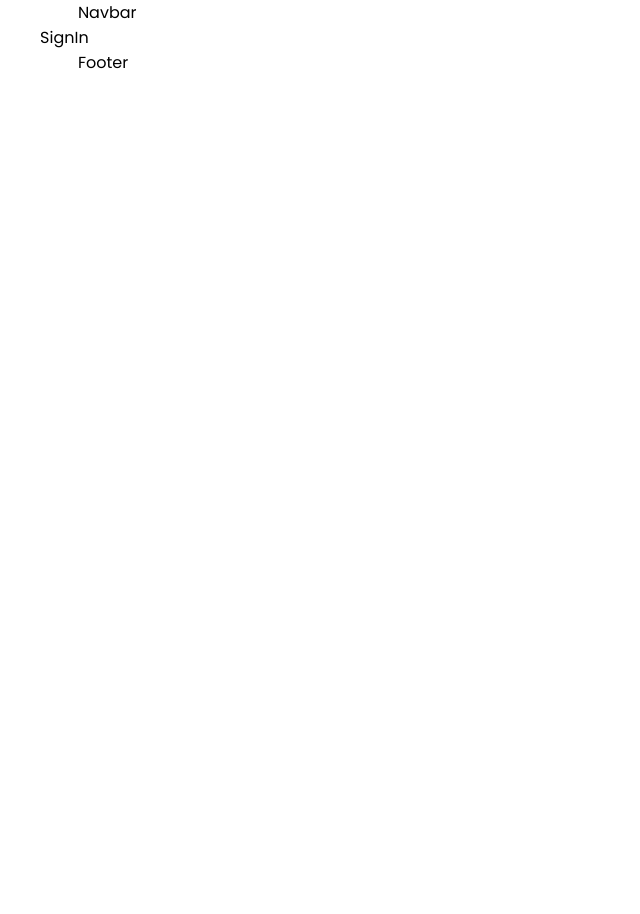
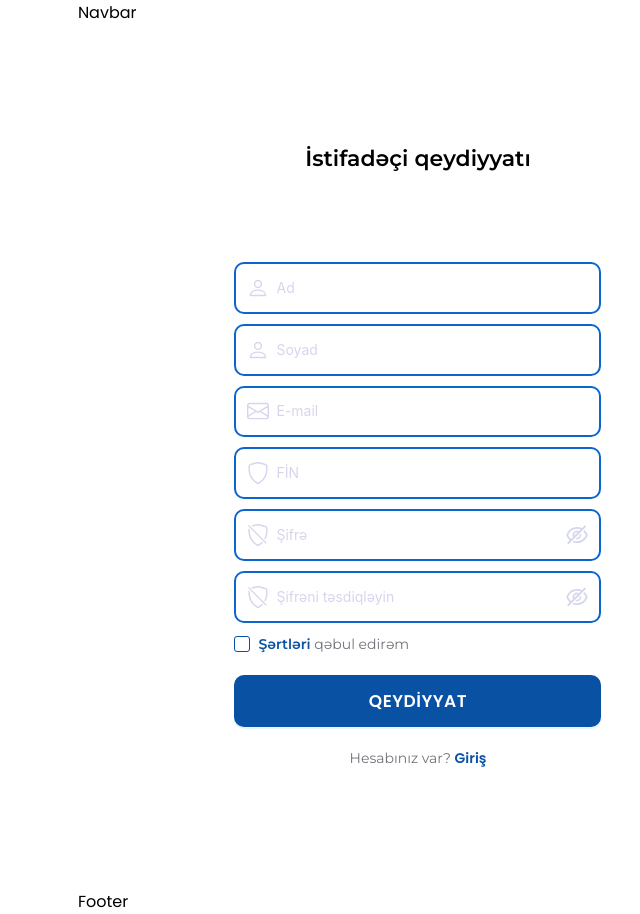
Before and after one commit to SamirrOrucov/JobApplicationProject, a React (Vite) app: page /sign-in in a window 1280 px wide. Shown: the whole page, without its empty margins (222-862 px from the left). Before the commit the page ends 800 px from the top, so only its background shows below. Built offline with nearby package versions, Linux system fonts and the light colour scheme.

Commit message:
sign in design done

```diff
--- a/src/components/SignIn/SignIn.jsx
+++ b/src/components/SignIn/SignIn.jsx
@@ -1,9 +1,196 @@
-import React from 'react'
-import "./SignIn.scss"
+import { Button, Checkbox, Form, Input } from "antd";
+import React from "react";
+import { BsEnvelope, BsPerson, BsShield, BsShieldSlash } from "react-icons/bs";
+import { Link } from "react-router-dom";
+import "./SignIn.scss";
+const onFinish = (values) => {
+  console.log("Success:", values);
+};
+const onFinishFailed = (errorInfo) => {
+  console.log("Failed:", errorInfo);
+};
 function SignIn() {
   return (
-    <div>SignIn</div>
-  )
+    <div className="signin-container">
+      <h1>İstifadəçi qeydiyyatı</h1>
+      <div className="signin-content">
+        <Form
+          name="basic"
+          labelCol={{
+            span: 8,
+          }}
+          wrapperCol={{
+            span: 16,
+          }}
+          style={{
+            maxWidth: 600,
+          }}
+          initialValues={{
+            remember: true,
+          }}
+          onFinish={onFinish}
+          onFinishFailed={onFinishFailed}
+          autoComplete="off"
+        >
+          <div className="inputs">
+            <Form.Item
+              name="name"
+              rules={[
+                {
+                  required: true,
+                  message: "Zəhmət olmasa adınızı daxil edin!",
+                },
+              ]}
+            >
+              <Input className="input" prefix={<BsPerson />} placeholder="Ad" />
+            </Form.Item>
+
+            <Form.Item
+              name="surname"
+              rules={[
+                {
+                  required: true,
+                  message: "Zəhmət olmasa soyadınızı daxil edin!",
+                },
+              ]}
+            >
+              <Input
+                className="input"
+                prefix={<BsPerson />}
+                placeholder="Soyad"
+              />
+            </Form.Item>
+
+            <Form.Item
+              name="email"
+              rules={[
+                {
+                  required: true,
+                  message: "Zəhmət olmasa e-mailinizi daxil edin!",
+                },
+                {
+                  type: "email",
+                  message: "E-mail düzgün deyil!",
+                },
+              ]}
+            >
+              <Input
+                className="input"
+                prefix={<BsEnvelope />}
+                placeholder="E-mail"
+              />
+            </Form.Item>
+
+            <Form.Item
+              name="fin"
+              rules={[
+                {
+                  required: true,
+                  message: "Zəhmət olmasa FİN kodunuzu daxil edin!",
+                },
+                {
+                  min: 7,
+                  max: 7,
+                  message: "FİN kod 7 simvoldan ibarət olmalıdır!",
+                },
+              ]}
+            >
+              <Input
+                className="input"
+                onInput={(e) => (e.target.value = e.target.value.toUpperCase())}
+                prefix={<BsShield />}
+                placeholder="FİN"
+              />
+            </Form.Item>
+
+            <Form.Item
+              name="password"
+              rules={[
+                {
+                  required: true,
+                  message: "Zəhmət olmasa şifrənizi daxil edin!",
+                },
+                {
+                  min: 8,
+                  message: "Şifrə ən az 8 simvoldan ibarət olmalıdır!",
+                },
+              ]}
+            >
+              <Input.Password
+                className="input"
+                prefix={<BsShieldSlash />}
+                placeholder="Şifrə"
+              />
+            </Form.Item>
+
+            <Form.Item
+              name="confirm"
+              dependencies={["password"]}
+              rules={[
+                {
+                  required: true,
+                  message: "Zəhmət olmasa şifrənizi təsdiqləyin!",
+                },
+                ({ getFieldValue }) => ({
+                  validator(_, value) {
+                    if (!value || getFieldValue("password") === value) {
+                      return Promise.resolve();
+                    }
+                    return Promise.reject(
+                      new Error("Daxil etdiyiniz yeni şifrə uyğun gəlmir!")
+                    );
+                  },
+                }),
+              ]}
+            >
+              <Input.Password
+                className="input"
+                prefix={<BsShieldSlash />}
+                placeholder="Şifrəni təsdiqləyin"
+              />
+            </Form.Item>
+          </div>
+
+          <Form.Item
+            name="agreement"
+            valuePropName="checked"
+            wrapperCol={{
+              offset: 8,
+              span: 16,
+            }}
+            rules={[
+              {
+                validator: (_, value) =>
+                  value
+                    ? Promise.resolve()
+                    : Promise.reject(new Error("Şərtləri qəbul etməlisiniz!")),
+              },
+            ]}
+          >
+            <div className="text-input">
+              <Checkbox>
+                <Link to="#">Şərtləri</Link> qəbul edirəm
+              </Checkbox>
+            </div>
+          </Form.Item>
+
+          <Form.Item
+            wrapperCol={{
+              offset: 8,
+              span: 16,
+            }}
+          >
+            <Button type="primary" htmlType="submit">
+              QEYDİYYAT
+            </Button>
+            <p className="have-acc">
+              Hesabınız var? <Link to={"/login"}>Giriş</Link>
+            </p>
+          </Form.Item>
+        </Form>
+      </div>
+    </div>
+  );
 }
 
-export default SignIn
+export default SignIn;
--- a/src/components/SignIn/SignIn.scss
+++ b/src/components/SignIn/SignIn.scss
@@ -0,0 +1,113 @@
+@import url('https://fonts.googleapis.com/css2?family=Montserrat:ital,wght@0,100..900;1,100..900&display=swap');
+
+.signin-container {
+    display: flex;
+    flex-direction: column;
+    align-items: center;
+    justify-content: center;
+    gap: 90px;
+
+    h1 {
+        font-size: 22px;
+        font-weight: 600;
+        font-family: "Montserrat", sans-serif;
+
+    }
+
+    .signin-content {
+        form {
+            .inputs {
+                user-select: none;
+                display: flex;
+                flex-direction: column;
+                gap: 10px;
+
+                .input {
+                    border: 2px solid #0A65CC;
+                    height: 51.8px;
+                    width: 367px;
+                    border-radius: 10px;
+
+                    &:where(.css-dev-only-do-not-override-1okl62o).ant-input-outlined.ant-input-status-error:not(.ant-input-disabled) {
+                        border-color: #ff4d4f !important;
+                    }
+
+                    input {
+                        padding-left: 7px;
+
+                        &::placeholder {
+                            color: #2d31a633;
+                        }
+                    }
+
+                    svg {
+                        font-size: 22px;
+                        color: #2d31a633;
+                    }
+                }
+            }
+
+            .text-input {
+                display: flex;
+                justify-content: space-between;
+                align-items: center;
+                padding: 10px 0 0px;
+
+                label {
+                    .ant-checkbox {
+                        user-select: none;
+
+                        &:where(.css-dev-only-do-not-override-1okl62o).ant-checkbox-checked .ant-checkbox-inner {
+                            border-color: #0851A3;
+                            background-color: #0851A3;
+                        }
+
+                        .ant-checkbox-inner {
+                            border-color: #0851A3;
+                            border-width: 1px;
+                            border-radius: 3px;
+                        }
+
+                    }
+
+                    span {
+                        font-family: "Montserrat", sans-serif;
+                        color: #71717A;
+                    }
+                }
+
+
+                a {
+                    font-family: "Montserrat", sans-serif;
+                    color: #0851A3;
+                    font-weight: 600;
+                }
+            }
+
+            button {
+                background-color: #0851A3;
+                height: 51.8px;
+                width: 367px;
+                border-radius: 10px;
+                font-weight: 600;
+                font-size: 17px;
+                letter-spacing: 0.5px;
+                display: block;
+                margin-top: 20px !important;
+            }
+
+            .have-acc {
+                text-align: center;
+                color: #71717A;
+                font-weight: 400;
+                font-family: "Montserrat", sans-serif;
+                padding-top: 20px;
+
+                a {
+                    color: #0851A3;
+                    font-weight: 600;
+                }
+            }
+        }
+    }
+}
--- a/src/pages/SignInPage/SignInPage.scss
+++ b/src/pages/SignInPage/SignInPage.scss
@@ -1,4 +1,8 @@
 #signin {
-  max-width: 100%;
+  padding: 120px 0;
 
+  * {
+    max-width: 100%;
+    margin: 0;
+  }
 }
```
